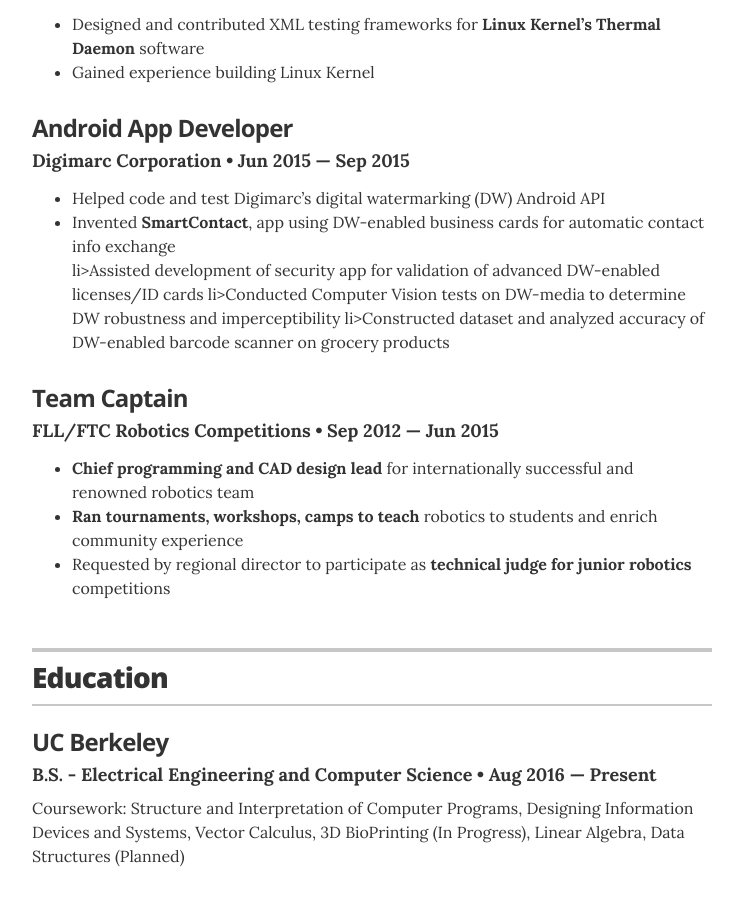
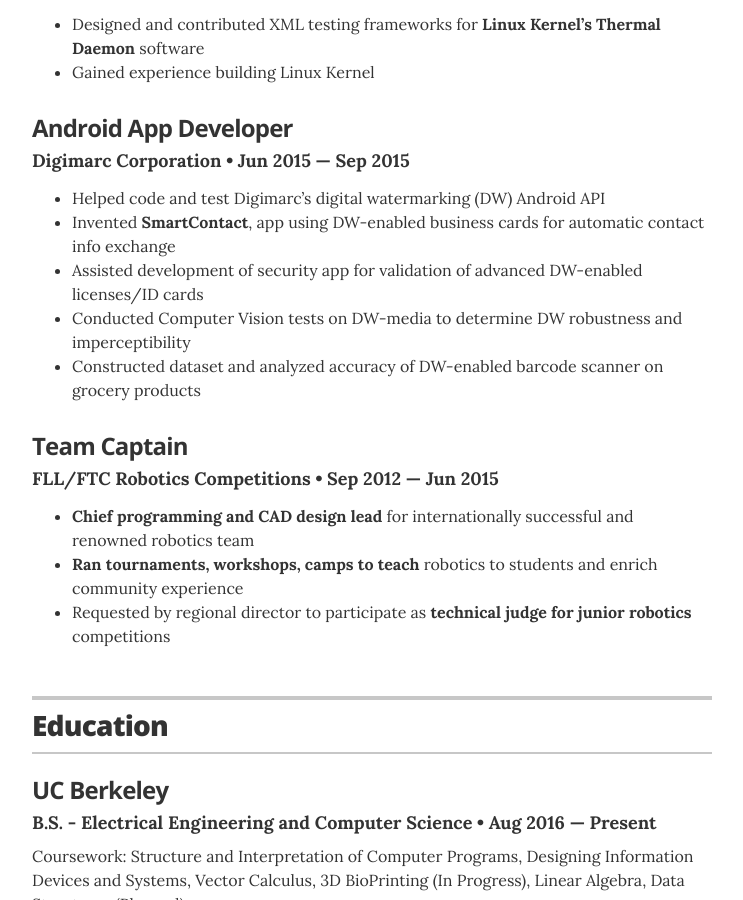
Before and after one commit to hershg/hershgResume.github.io, a Jekyll site: the page built from index.html, in a window 1280 px wide and 900 px high, scrolled down 1387 px. Shown: the whole window, without its empty margins (268-1011 px from the left). Built offline with Jekyll 4.4.1, drawn with Linux system fonts in a browser that asks for light colours.

Commit message:
fixed list

```diff
--- a/_layouts/resume.html
+++ b/_layouts/resume.html
@@ -82,9 +82,9 @@
           <ul class="resume-item-list">
             <li>Helped code and test Digimarc’s digital watermarking (DW) Android API</li>
             <li>Invented <b>SmartContact</b>, app using DW-enabled business cards for automatic contact info exchange</li>
-			li>Assisted development of security app for validation of advanced DW-enabled licenses/ID cards</li>
-			li>Conducted Computer Vision tests on DW-media to determine DW robustness and imperceptibility</li>
-			li>Constructed dataset and analyzed accuracy of DW-enabled barcode scanner on grocery products</li>
+			<li>Assisted development of security app for validation of advanced DW-enabled licenses/ID cards</li>
+			<li>Conducted Computer Vision tests on DW-media to determine DW robustness and imperceptibility</li>
+			<li>Constructed dataset and analyzed accuracy of DW-enabled barcode scanner on grocery products</li>
           </ul>
         </div><!-- end of resume-item -->
 
```
